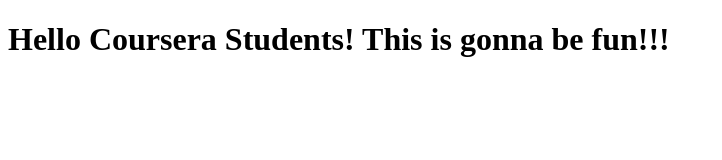
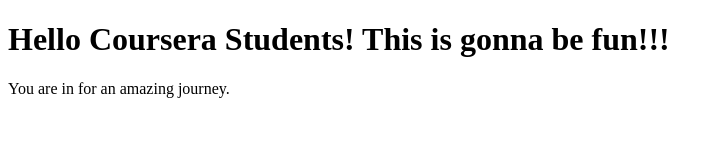
Before and after one commit to tehreemkhawar/coursera-test-singlepagedevelopment, a plain HTML site: page index.html in a window 1280 px wide. Shown: the whole page, without its empty margins (0-722 px from the left). Drawn offline with Linux system fonts and the light colour scheme.

Commit message:
First Web File-updated

```diff
--- a/index.html
+++ b/index.html
@@ -6,5 +6,6 @@
   </head>
   <body>
     <h1>Hello Coursera Students! This is gonna be fun!!!</h1>
+    <p>You are in for an amazing journey.</p>
   </body>
 </html>
```
